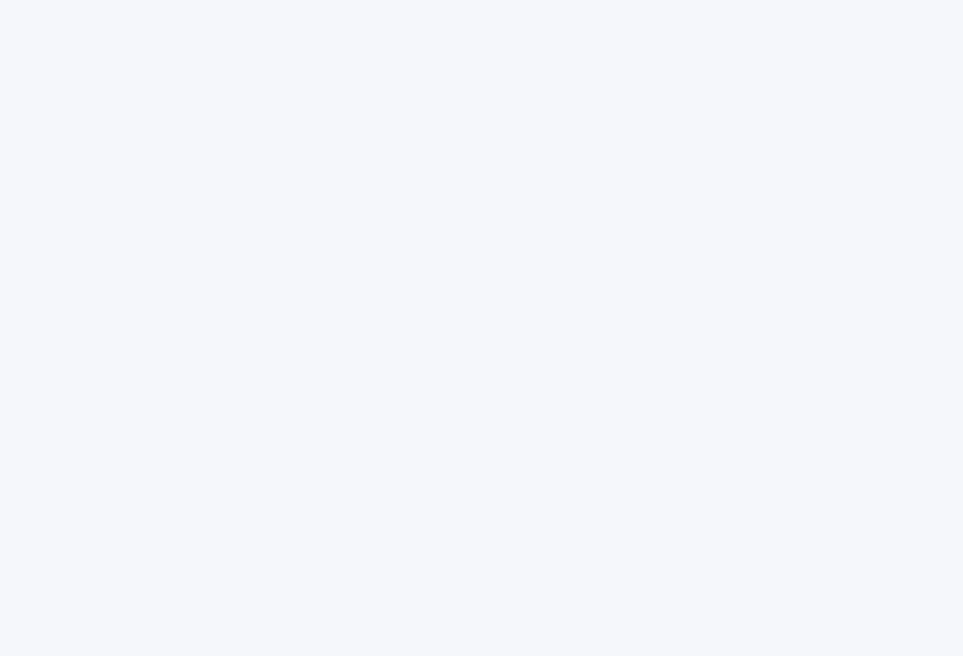
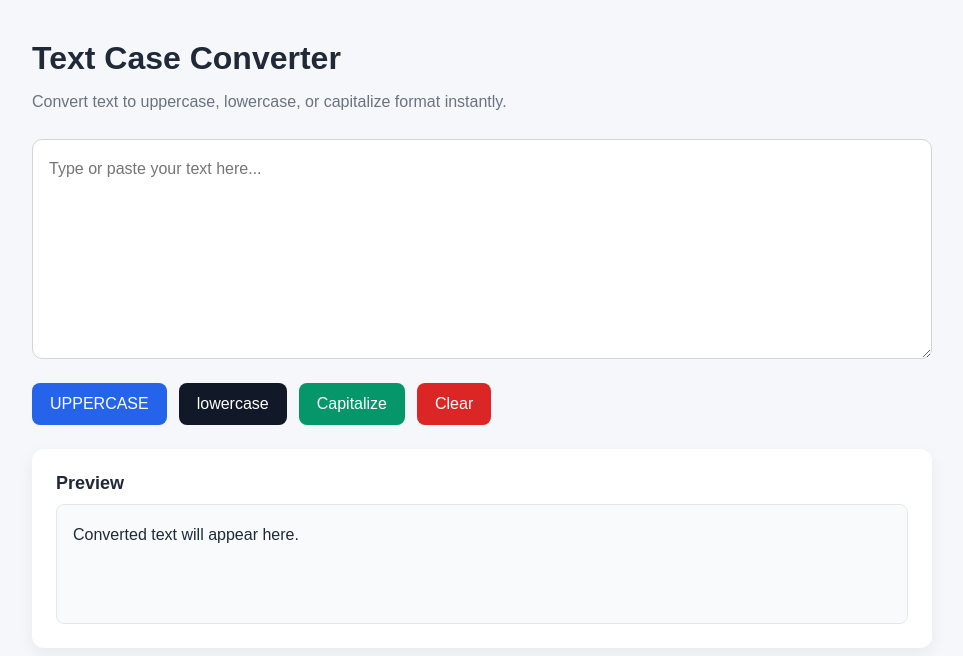
Before and after one commit to mousamohamad370-wq/QuickoTools, a React (Vite) app: page /text-case-converter in a window 1280 px wide. Before the commit this address had no page. Shown: the top 656 px of the page, without its empty margins (158-1121 px from the left). Built offline with nearby package versions, Linux system fonts and the light colour scheme.

Commit message:
Add Text Case Converter tool and route

```diff
--- a/src/App.jsx
+++ b/src/App.jsx
@@ -4,6 +4,7 @@ import WordCounter from "./tools/WordCounter";
 import CharacterCounter from "./tools/CharacterCounter";
 import PasswordGenerator from "./tools/PasswordGenerator";
 import QRCodeGenerator from "./tools/QRCodeGenerator";
+import TextCaseConverter from "./tools/TextCaseConverter";
 
 function App() {
   return (
@@ -13,6 +14,7 @@ function App() {
        <Route path="/character-counter" element={<CharacterCounter />} />
        <Route path="/password-generator" element={<PasswordGenerator />} />
        <Route path="/qr-code-generator" element={<QRCodeGenerator />} />
+       <Route path="/text-case-converter" element={<TextCaseConverter />} />
     </Routes>
   );
 }
--- /dev/null
+++ b/src/tools/TextCaseConverter.jsx
@@ -0,0 +1,157 @@
+import { useState } from 'react';
+
+function TextCaseConverter() {
+  const [text, setText] = useState('');
+
+  const convertToUppercase = () => {
+    setText(text.toUpperCase());
+  };
+
+  const convertToLowercase = () => {
+    setText(text.toLowerCase());
+  };
+
+  const convertToCapitalize = () => {
+    const capitalizedText = text
+      .toLowerCase()
+      .split(' ')
+      .map((word) => {
+        if (!word) return '';
+        return word.charAt(0).toUpperCase() + word.slice(1);
+      })
+      .join(' ');
+
+    setText(capitalizedText);
+  };
+
+  const clearText = () => {
+    setText('');
+  };
+
+  return (
+    <main style={{ padding: '40px 20px' }}>
+      <div style={{ maxWidth: '900px', margin: '0 auto' }}>
+        <h1 style={{ fontSize: '32px', marginBottom: '12px' }}>
+          Text Case Converter
+        </h1>
+
+        <p style={{ color: '#6b7280', marginBottom: '24px', lineHeight: '1.6' }}>
+          Convert text to uppercase, lowercase, or capitalize format instantly.
+        </p>
+
+        <textarea
+          value={text}
+          onChange={(event) => setText(event.target.value)}
+          placeholder="Type or paste your text here..."
+          style={{
+            width: '100%',
+            minHeight: '220px',
+            padding: '16px',
+            border: '1px solid #d1d5db',
+            borderRadius: '10px',
+            resize: 'vertical',
+            outline: 'none',
+            fontSize: '16px',
+            lineHeight: '1.6',
+            marginBottom: '20px'
+          }}
+        />
+
+        <div
+          style={{
+            display: 'flex',
+            flexWrap: 'wrap',
+            gap: '12px',
+            marginBottom: '24px'
+          }}
+        >
+          <button
+            onClick={convertToUppercase}
+            style={{
+              backgroundColor: '#2563eb',
+              color: '#ffffff',
+              border: 'none',
+              padding: '12px 18px',
+              borderRadius: '8px',
+              cursor: 'pointer'
+            }}
+          >
+            UPPERCASE
+          </button>
+
+          <button
+            onClick={convertToLowercase}
+            style={{
+              backgroundColor: '#111827',
+              color: '#ffffff',
+              border: 'none',
+              padding: '12px 18px',
+              borderRadius: '8px',
+              cursor: 'pointer'
+            }}
+          >
+            lowercase
+          </button>
+
+          <button
+            onClick={convertToCapitalize}
+            style={{
+              backgroundColor: '#059669',
+              color: '#ffffff',
+              border: 'none',
+              padding: '12px 18px',
+              borderRadius: '8px',
+              cursor: 'pointer'
+            }}
+          >
+            Capitalize
+          </button>
+
+          <button
+            onClick={clearText}
+            style={{
+              backgroundColor: '#dc2626',
+              color: '#ffffff',
+              border: 'none',
+              padding: '12px 18px',
+              borderRadius: '8px',
+              cursor: 'pointer'
+            }}
+          >
+            Clear
+          </button>
+        </div>
+
+        <div
+          style={{
+            backgroundColor: '#ffffff',
+            borderRadius: '12px',
+            padding: '24px',
+            boxShadow: '0 6px 18px rgba(0, 0, 0, 0.06)'
+          }}
+        >
+          <h2 style={{ fontSize: '18px', marginBottom: '10px' }}>
+            Preview
+          </h2>
+
+          <div
+            style={{
+              minHeight: '120px',
+              padding: '16px',
+              backgroundColor: '#f9fafb',
+              border: '1px solid #e5e7eb',
+              borderRadius: '8px',
+              lineHeight: '1.7',
+              whiteSpace: 'pre-wrap',
+              wordBreak: 'break-word'
+            }}
+          >
+            {text || 'Converted text will appear here.'}
+          </div>
+        </div>
+      </div>
+    </main>
+  );
+}
+
+export default TextCaseConverter;
```
